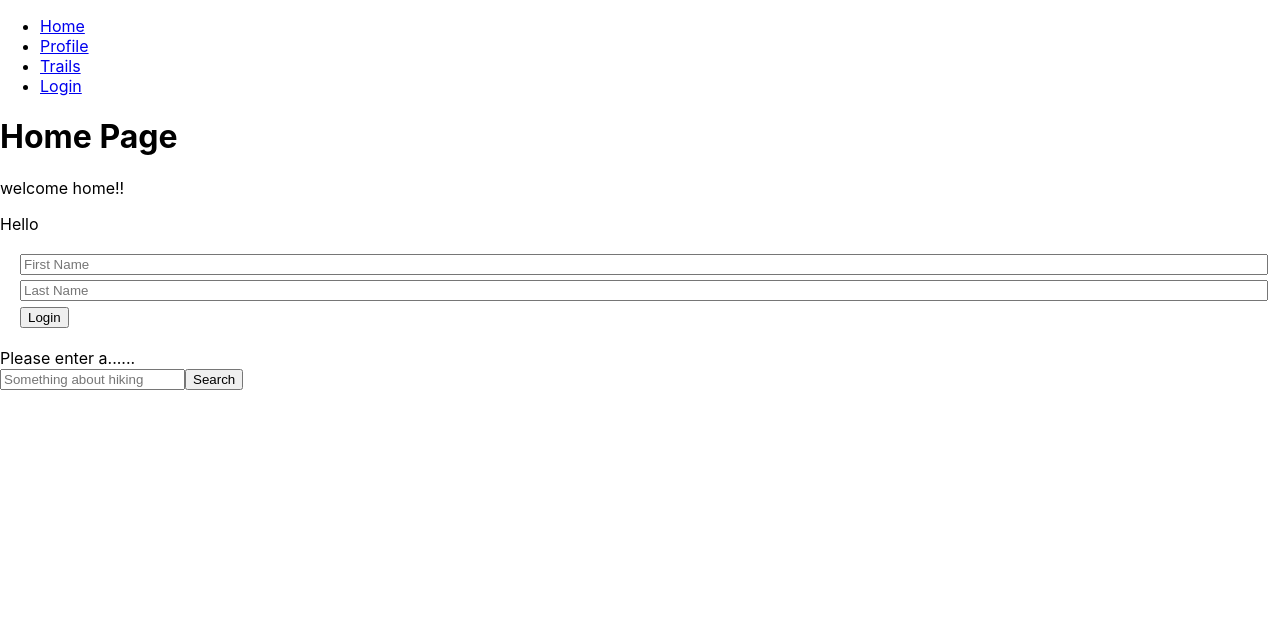
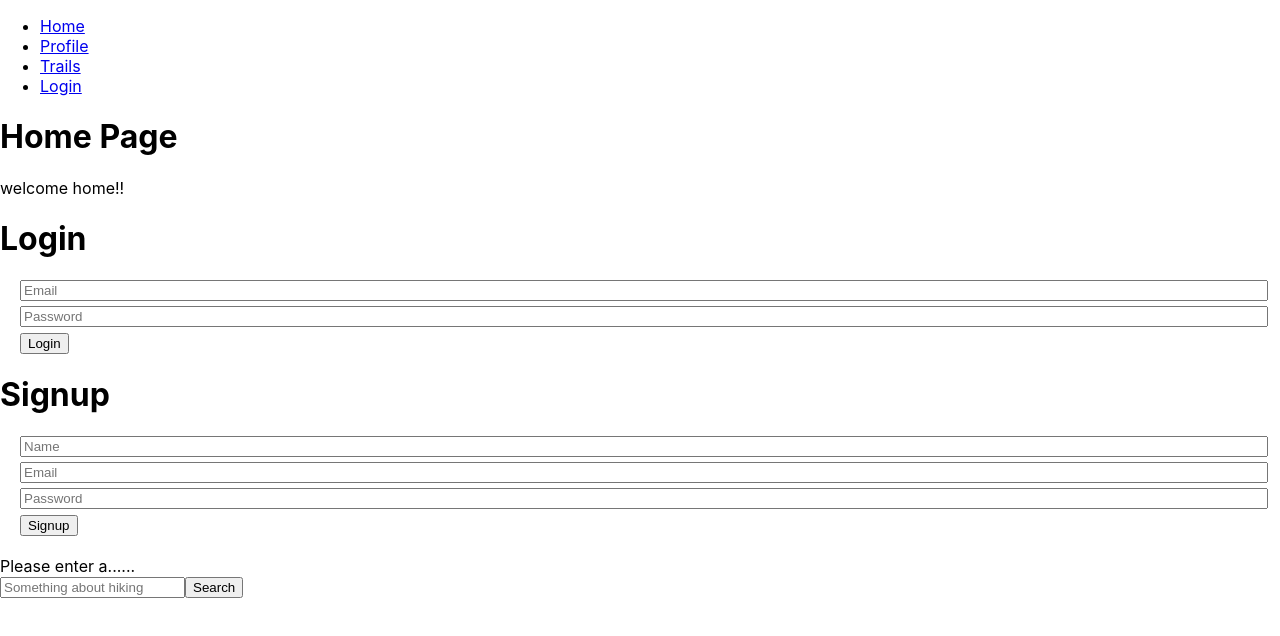
Before and after one commit to Moe1401/hiking-guide, a React (Create React App) app: page / in a window 1280 px wide. Shown: the top 636 px of the page. Built offline with nearby package versions, Linux system fonts and the light colour scheme.

Commit message:
edits to signup functionality

```diff
--- a/src/components/pages/Form/index.js
+++ b/src/components/pages/Form/index.js
@@ -2,51 +2,150 @@ import React, { useState } from 'react';
 import './style.css';
 
 function Form() {
-  // Here we set two state variables for firstName and lastName using `useState`
-  const [firstName, setFirstName] = useState('');
-  const [lastName, setLastName] = useState('');
+  const [loginEmail, setLoginEmail] = useState('');
+  const [loginPassword, setLoginPassword] = useState('');
+  const [signupName, setSignupName] = useState('');
+  const [signupEmail, setSignupEmail] = useState('');
+  const [signupPassword, setSignupPassword] = useState('');
 
-  const handleInputChange = (e) => {
-    // Getting the value and name of the input which triggered the change
-    const { name, value } = e.target;
-
-    // Ternary statement that will call either setFirstName or setLastName based on what field the user is typing in
-    return name === 'firstName' ? setFirstName(value) : setLastName(value);
+  const handleLoginSubmit = (e) => {
+    e.preventDefault();
+    // Handle login logic here
+    console.log("Login form submitted");
+    console.log("Email:", loginEmail);
+    console.log("Password:", loginPassword);
+    setLoginEmail('');
+    setLoginPassword('');
   };
 
-  const handleFormSubmit = (e) => {
-    // Preventing the default behavior of the form submit (which is to refresh the page)
+  const handleSignupSubmit = (e) => {
     e.preventDefault();
-    setFirstName('');
-    setLastName('');
+    // Handle signup logic here
+    console.log("Signup form submitted");
+    console.log("Name:", signupName);
+    console.log("Email:", signupEmail);
+    console.log("Password:", signupPassword);
+    setSignupName('');
+    setSignupEmail('');
+    setSignupPassword('');
   };
 
   return (
     <div>
-      <p>
-        Hello {firstName} {lastName}
-      </p>
-      <form className="form">
+      <h1>Login</h1>
+      <form className="form" onSubmit={handleLoginSubmit}>
         <input
-          value={firstName}
-          name="firstName"
-          onChange={handleInputChange}
-          type="text"
-          placeholder="First Name"
+          value={loginEmail}
+          name="loginEmail"
+          onChange={(e) => setLoginEmail(e.target.value)}
+          type="email"
+          placeholder="Email"
+          required
         />
         <input
-          value={lastName}
-          name="lastName"
-          onChange={handleInputChange}
+          value={loginPassword}
+          name="loginPassword"
+          onChange={(e) => setLoginPassword(e.target.value)}
+          type="password"
+          placeholder="Password"
+          required
+        />
+        <button type="submit">Login</button>
+      </form>
+
+      <h1>Signup</h1>
+      <form className="form" onSubmit={handleSignupSubmit}>
+        <input
+          value={signupName}
+          name="signupName"
+          onChange={(e) => setSignupName(e.target.value)}
           type="text"
-          placeholder="Last Name"
+          placeholder="Name"
+          required
         />
-        <button type="button" onClick={handleFormSubmit}>
-          Login
-        </button>
+        <input
+          value={signupEmail}
+          name="signupEmail"
+          onChange={(e) => setSignupEmail(e.target.value)}
+          type="email"
+          placeholder="Email"
+          required
+        />
+        <input
+          value={signupPassword}
+          name="signupPassword"
+          onChange={(e) => setSignupPassword(e.target.value)}
+          type="password"
+          placeholder="Password"
+          required
+        />
+        <button type="submit">Signup</button>
       </form>
     </div>
   );
 }
 
 export default Form;
+
+
+
+
+
+
+
+
+
+
+
+// import React, { useState } from 'react';
+// import './style.css';
+
+// function Form() {
+//   // Here we set two state variables for firstName and lastName using `useState`
+//   const [firstName, setFirstName] = useState('');
+//   const [lastName, setLastName] = useState('');
+
+//   const handleInputChange = (e) => {
+//     // Getting the value and name of the input which triggered the change
+//     const { name, value } = e.target;
+
+//     // Ternary statement that will call either setFirstName or setLastName based on what field the user is typing in
+//     return name === 'firstName' ? setFirstName(value) : setLastName(value);
+//   };
+
+//   const handleFormSubmit = (e) => {
+//     // Preventing the default behavior of the form submit (which is to refresh the page)
+//     e.preventDefault();
+//     setFirstName('');
+//     setLastName('');
+//   };
+
+//   return (
+//     <div>
+//       <p>
+//         Hello {firstName} {lastName}
+//       </p>
+//       <form className="form">
+//         <input
+//           value={firstName}
+//           name="firstName"
+//           onChange={handleInputChange}
+//           type="text"
+//           placeholder="First Name"
+//         />
+//         <input
+//           value={lastName}
+//           name="lastName"
+//           onChange={handleInputChange}
+//           type="text"
+//           placeholder="Last Name"
+//         />
+//         <button type="button" onClick={handleFormSubmit}>
+//           Login
+//         </button>
+//       </form>
+//     </div>
+//   );
+// }
+
+// export default Form;
```
